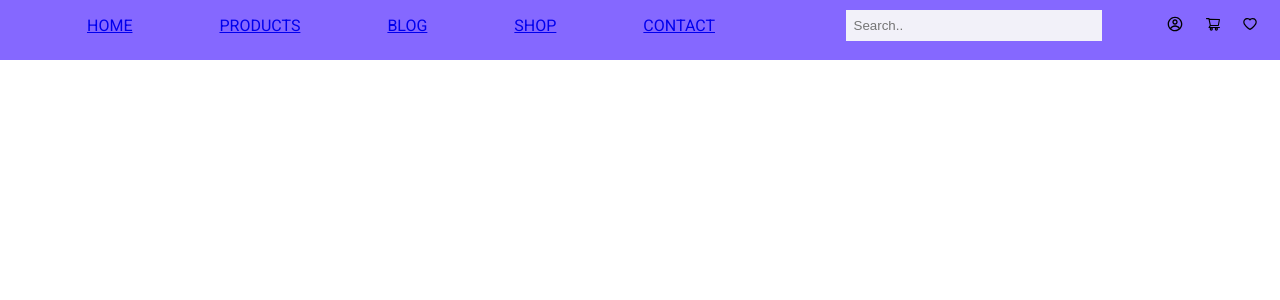
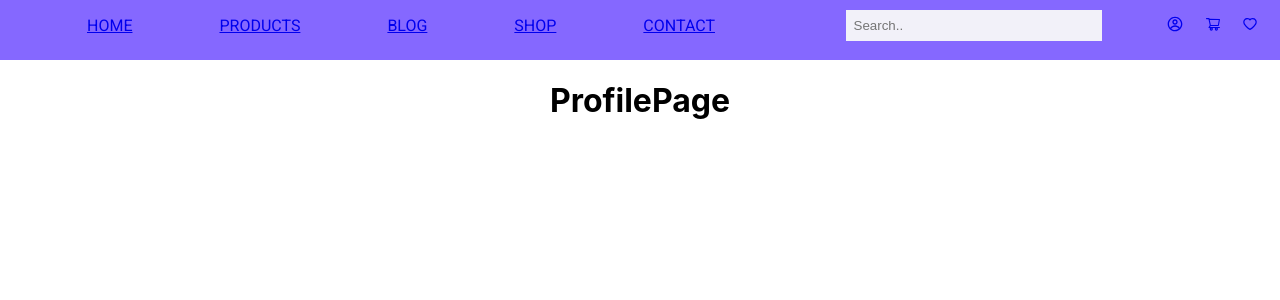
Before and after one commit to koenwisse/front-webshop, a React (Create React App) app: page /profile in a window 1280 px wide. Shown: the top 300 px of the page. Built offline with nearby package versions, Linux system fonts and the light colour scheme.

Commit message:
feat[NavBar]: fixed links

```diff
--- a/src/App.js
+++ b/src/App.js
@@ -3,6 +3,9 @@ import "./App.css";
 import HomePage from "./pages/HomePage";
 import DetailsPage from "./pages/DetailsPage";
 import ShopPage from "./pages/ShopPage";
+import ProfilePage from "./pages/ProfilePage";
+import FavPage from "./pages/FavPage";
+import CartPage from "./pages/CartPage";
 // COMPONENTS
 import NavBar from "./components/NavBar";
 
@@ -17,6 +20,9 @@ function App() {
         <Route exact path="/" element={<HomePage />} />
         <Route path="/details/:id" element={<DetailsPage />} />
         <Route path="/shop" element={<ShopPage />} />
+        <Route path="/profile" element={<ProfilePage />} />
+        <Route path="/cart" element={<CartPage />} />
+        <Route path="/favourites" element={<FavPage />} />
         {/* <Route path="/signup" element={<SignUp />} />
         <Route path="/login" element={<Login />} /> */}
       </Routes>
--- a/src/components/NavBar/index.js
+++ b/src/components/NavBar/index.js
@@ -1,10 +1,11 @@
 import React from "react";
 import "./styles.css";
 import NavBarItem from "./NavBarItem";
-import { FaBeer } from "react-icons/fa";
 import { CgProfile } from "react-icons/cg";
 import { AiOutlineShoppingCart } from "react-icons/ai";
 import { AiOutlineHeart } from "react-icons/ai";
+import { NavLink, NavItem } from "react-bootstrap";
+import { Link } from "react-router-dom";
 
 // import { CgProfile } from "@react-icons/all-files/fa/CgProfile";
 
@@ -32,9 +33,21 @@ export default function NavBar() {
         <NavBarItem path="/contact" linkText="CONTACT"></NavBarItem>
       </div>
       <div className="icons-container">
-        <CgProfile />
-        <AiOutlineShoppingCart />
-        <AiOutlineHeart />
+        <NavItem>
+          <Link to="/profile">
+            <CgProfile />
+          </Link>
+        </NavItem>
+        <NavItem>
+          <Link to="/cart">
+            <AiOutlineShoppingCart />
+          </Link>
+        </NavItem>
+        <NavItem>
+          <Link to="/favourites">
+            <AiOutlineHeart />
+          </Link>
+        </NavItem>
       </div>
     </div>
   );
--- /dev/null
+++ b/src/pages/CartPage/index.js
@@ -0,0 +1,6 @@
+import React from "react";
+import "./styles.css";
+
+export default function CartPage() {
+  return <h1>CartPage</h1>;
+}
--- /dev/null
+++ b/src/pages/FavPage/index.js
@@ -0,0 +1,7 @@
+import React from "react";
+import Container from "react-bootstrap/Container";
+import "./styles.css";
+
+export default function FavPage() {
+  return <h1>FavPage</h1>;
+}
--- /dev/null
+++ b/src/pages/ProfilePage/index.js
@@ -0,0 +1,7 @@
+import React from "react";
+import Container from "react-bootstrap/Container";
+import "./styles.css";
+
+export default function ProfilePage() {
+  return <h1>ProfilePage</h1>;
+}
```
Also changed, not shown: src/Test/Icons.js (added, +18 -0 lines), src/pages/CartPage/styles.css (added), src/pages/FavPage/styles.css (added), src/pages/ProfilePage/styles.css (added).
